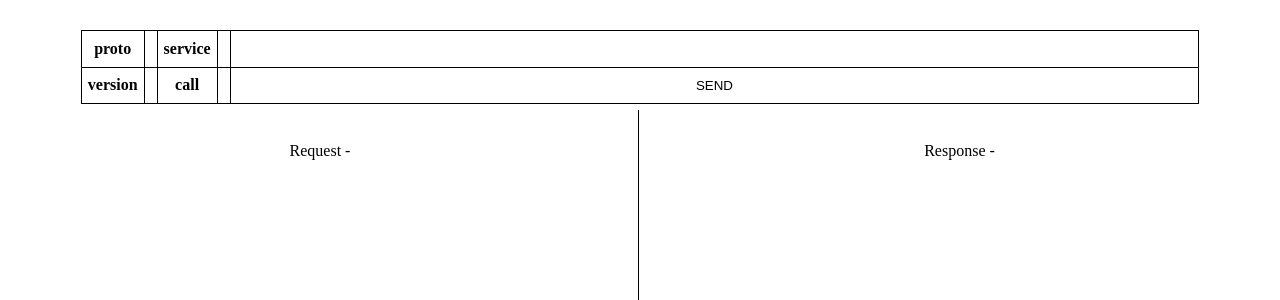
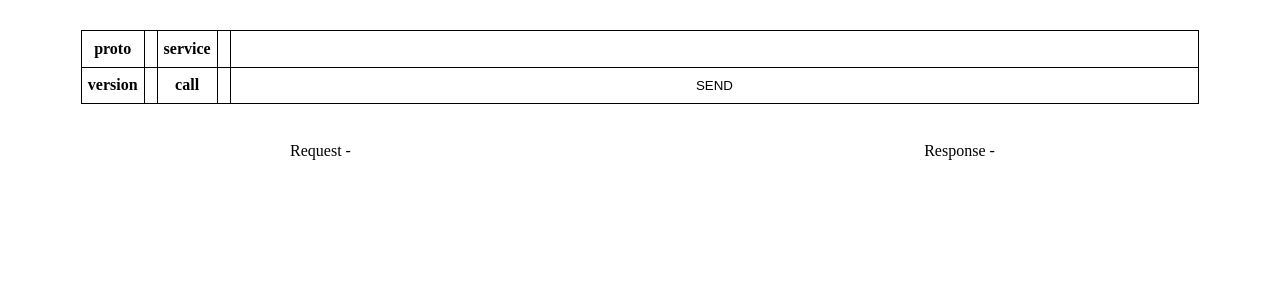
Before and after one commit to n0dustoll3ns/grpclicker_vscode, a Svelte app in the folder webview/: page / in a window 1280 px wide. Shown: the top 300 px of the page. Built offline with nearby package versions, Linux system fonts and the light colour scheme.

Commit message:
corrected indents

```diff
--- a/webview/src/App.svelte
+++ b/webview/src/App.svelte
@@ -52,7 +52,7 @@
 </div>
 
 <table>
-  <td class="left">
+  <td>
     <Request reqName="{reqName}" bind:reqJson />
   </td>
 
@@ -76,8 +76,4 @@
     height: 100%;
     width: 50%;
   }
-
-  td.left {
-    border-right: 1px solid;
-  }
 </style>
--- a/webview/src/Request.svelte
+++ b/webview/src/Request.svelte
@@ -2,7 +2,7 @@
   export let reqName = "";
   export let reqJson = "";
   $: innerHeight = 0;
-  $: height = innerHeight - 220;
+  $: height = innerHeight - 200;
 </script>
 
 <svelte:window bind:innerHeight />
--- a/webview/src/Response.svelte
+++ b/webview/src/Response.svelte
@@ -2,7 +2,7 @@
   export let respName = "";
   export let response = "";
   $: innerHeight = 0;
-  $: height = innerHeight - 220;
+  $: height = innerHeight - 200;
 </script>
 
 <svelte:window bind:innerHeight />
```
